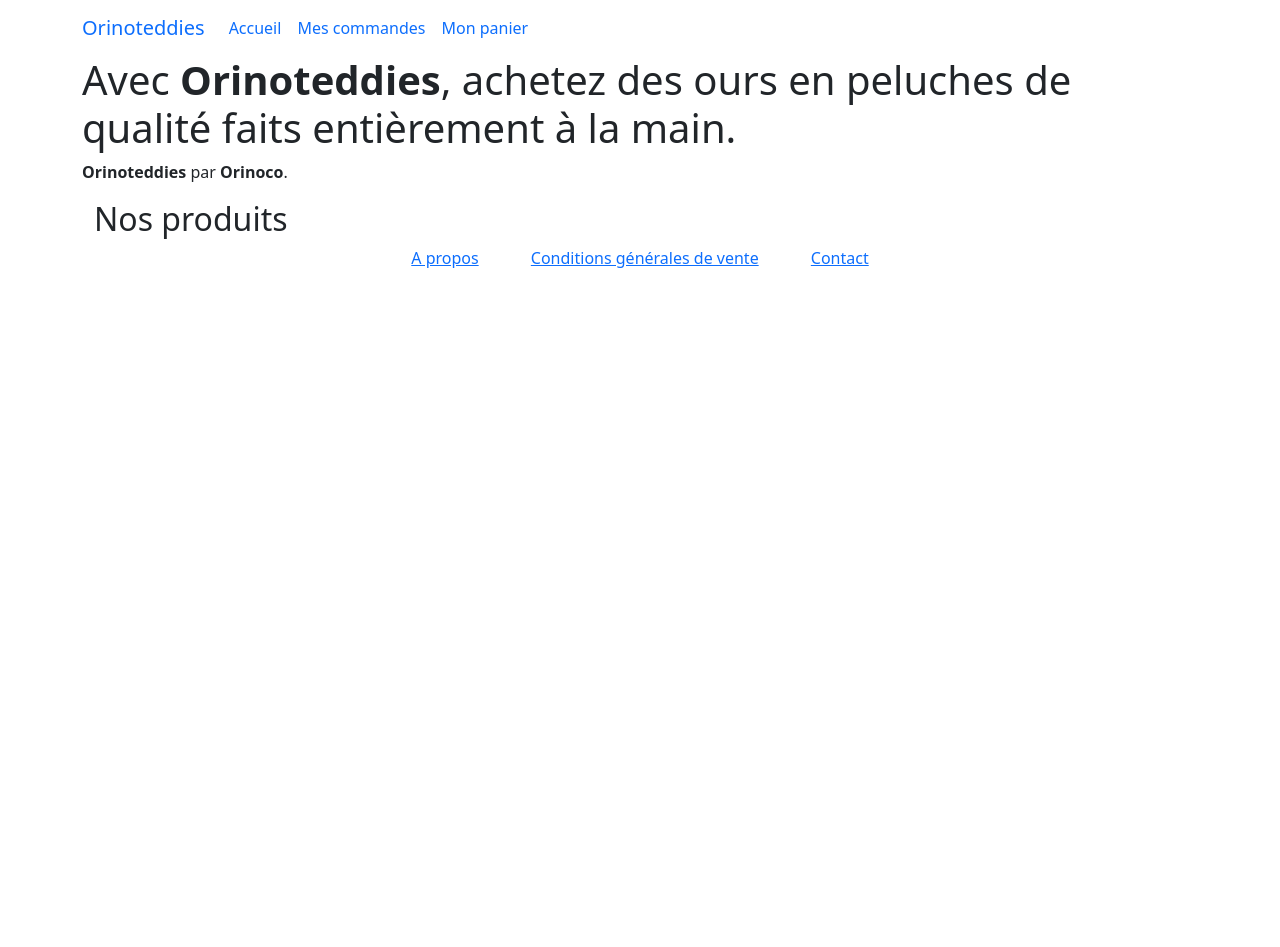
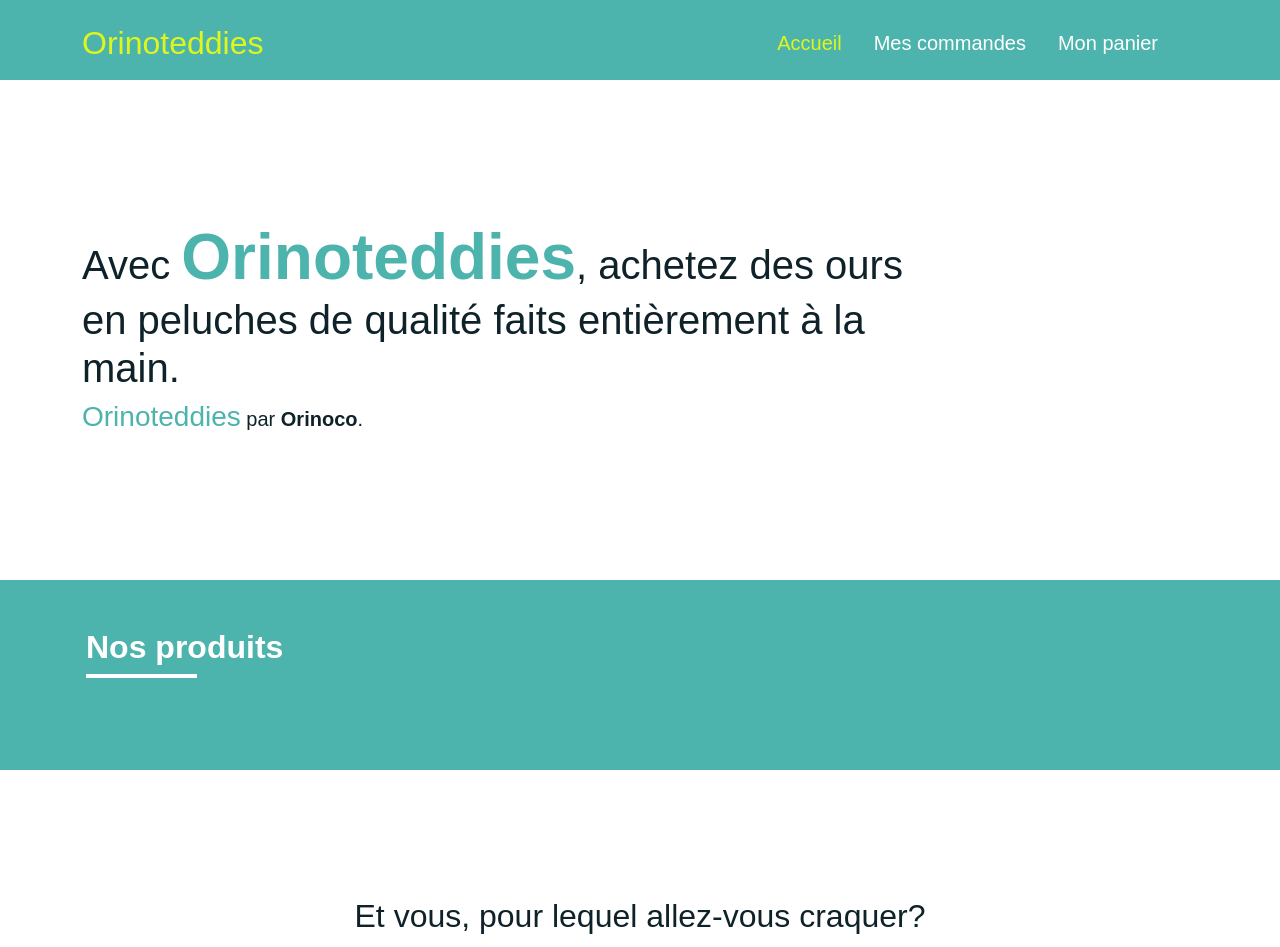
Before and after one commit to gmarteau/Orinoco-shop_vanilla-js-frontend, a website: page index.html in a window 1280 px wide. Shown: the top 947 px of the page. Before the commit the page ends 800 px from the top, so only its background shows below. Drawn offline with nearby package versions, Linux system fonts and the light colour scheme; no server answers; a web font is replaced by a local one.

Commit message:
v0.1.0: version desktop de l'index terminée

```diff
--- a/index.html
+++ b/index.html
@@ -8,68 +8,89 @@
         <meta name="description" content="Vous cherchez des peluches de qualité qui ne sortent pas à la chaîne d'usines? Orinoco a la solution pour vous! Avec Orinoteddies, achetez des ours en peluche de qualité faits entièrement à la main." />
 
         <link href="https://cdn.jsdelivr.net/npm/bootstrap@5.0.0-beta2/dist/css/bootstrap.min.css" rel="stylesheet" integrity="sha384-BmbxuPwQa2lc/FVzBcNJ7UAyJxM6wuqIj61tLrc4wSX0szH/Ev+nYRRuWlolflfl" crossorigin="anonymous">
+        <link rel="stylesheet" href="./css/style.css" />
     </head>
 
     <body>
-        <header class="container header">
+        <header class="header">
+            <div class="container header__content">
                 <div class = "row">
-                <nav class="col navbar navbar-expand-lg">
-                    <a class="navbar-brand header__brand" href="./index.html">Orinoteddies</a>
+                    <nav class="col navbar navbar-expand-lg header__nav">
+                        <a class="navbar-brand m-0 header__brand logo logo--med" href="./index.html">Orinoteddies</a>
 
                         <button class="navbar-toggler" type="button" data-toggle="collapse" data-target="#navbarContent">
-                        <span class="navbar-toggler-icon"></span>
+                            <span class="navbar-toggler-icon header__nav__icon"></span>
                         </button>
 
-                    <div id="navbarContent" class="collapse navbar-collapse">
-                        <ul class="navbar-nav header__nav">
-                            <li class="nav-item active header__nav__item--active">
-                                <a class="nav-link" href="./index.html">Accueil</a>
+                        <div id="navbarContent" class="collapse navbar-collapse header__nav__list">
+                            <ul class="navbar-nav">
+                                <li class="nav-item active">
+                                    <a class="nav-link h5 mx-3 my-0 p-0 header__nav__list__item header__nav__list__item--active" href="./index.html">Accueil</a>
                                 </li>
-                            <li class="nav-item header__nav__item">
-                                <a class="nav-link" href="./order.html">Mes commandes</a>
+                                <li class="nav-item">
+                                    <a class="nav-link h5 mx-3 my-0 p-0 header__nav__list__item" href="./order.html">Mes commandes</a>
                                 </li>
-                            <li class="nav-item header__nav__item">
-                                <a class="nav-link" href="./cart.html">Mon panier</a>
+                                <li class="nav-item">
+                                    <a class="nav-link h5 mx-3 my-0 p-0 header__nav__list__item" href="./cart.html">Mon panier</a>
                                 </li>
                             </ul>
                         </div>
                     </nav>
                 </div>
+            </div>
         </header>
 
-        <main class="container">
-            <section class="jumbotron hero">
-                <h1>Avec <strong>Orinoteddies</strong>, achetez des ours en peluches de qualité faits entièrement à la main.</h1>
-                <p><strong>Orinoteddies</strong> par <strong>Orinoco</strong>.</p>
+        <main class="content">
+            <section class="container">
+                <div class="jumbotron hero">
+                    <div class="hero__txt">
+                        <h1 class="col-9 hero__title font-weight-bold">Avec <strong class="logo logo--secondary logo--big">Orinoteddies</strong>, achetez des ours en peluches de qualité faits entièrement à la main.</h1>
+                        <p class="hero__subtitle h5"><strong class="logo logo--secondary h3">Orinoteddies</strong> par <strong>Orinoco</strong>.</p>
+                    </div>
+                </div>
             </section>
 
-            <section class="container-fluid">
-                <div class="row">
-                    <h2 class="col">Nos produits</h2>
+            <section class="grid py-5">
+                <div class="container grid__content">
+                    <div class="row mb-5">
+                        <h2 class="col px-0 mx-3 grid__title">Nos produits</h2>
                     </div>
 
-                <template id="product">
-                    <div class="card col-4">
-                        <img class="card-img-top" />
-                        <div class="card-body">
-                            <h3 class="card-title"></h3>
-                            <p class="card-text"></p>
-                            <a class="card-link stretched-link">Voir le produit</a>
+                    <template id="product" class="grid__elements">
+                        <div class="col">
+                            <div class="card p-0 shadow grid__item">
+                                <div class="grid__item__pic">
+                                    <img class="card-img-top grid__item__pic__img" />
+                                </div>
+                                <div class="card-body grid__item__txt">
+                                    <h3 class="card-title grid__item__txt__name"></h3>
+                                    <p class="card-text h6 grid__item__txt__price"></p>
+                                    <a class="card-link stretched-link grid__item__txt__link">Voir le produit</a>
+                                </div>
                             </div>
                         </div>
                     </template>
 
                     <div id="products" class="row"></div>
+                </div>
+            </section>
+
+            <section class="container tagline">
+                <div class="jumbotron">
+                    <h2 class="tagline__txt">Et vous, pour lequel allez-vous craquer?</h2>
+                </div>
             </section>
         </main>
 
-        <footer class="container">
+        <footer class="footer">
+            <div class= "container footer__content">
                 <div class="row">
-                <ul class="col list-inline text-center">
-                    <li class="list-inline-item mx-4"><a href="">A propos</a></li>
-                    <li class="list-inline-item mx-4"><a href="">Conditions générales de vente</a></li>
-                    <li class="list-inline-item mx-4"><a href="">Contact</a></li>
+                    <ul class="col list-inline footer__list">
+                        <li class="list-inline-item mx-4"><a class="footer__list__item" href="">A propos</a></li>
+                        <li class="list-inline-item mx-4"><a class="footer__list__item" href="">Conditions générales de vente</a></li>
+                        <li class="list-inline-item mx-4"><a class="footer__list__item" href="">Contact</a></li>
                     </ul>
+                </div>
             </div>
         </footer>
 
--- /dev/null
+++ b/sass/base/_base.scss
@@ -0,0 +1,12 @@
+* {
+    box-sizing: border-box;
+}
+
+body {
+    max-width: 100%;
+    margin: 0;
+}
+
+.container {
+    height: 100%;
+}
--- /dev/null
+++ b/sass/base/_typograhy.scss
@@ -0,0 +1,29 @@
+@font-face {
+    font-family: 'latoregular';
+    src: url('../fonts/lato-regular-webfont.eot');
+    src: url('../fonts/lato-regular-webfont.eot?#iefix') format('embedded-opentype'),
+         url('../fonts/lato-regular-webfont.woff2') format('woff2'),
+         url('../fonts/lato-regular-webfont.woff') format('woff'),
+         url('../fonts/lato-regular-webfont.ttf') format('truetype'),
+         url('../fonts/lato-regular-webfont.svg#latoregular') format('svg');
+    font-weight: normal;
+    font-style: normal;
+
+}
+
+@font-face {
+    font-family: 'sweet_purpleregular';
+    src: url('../fonts/sweet_purple-webfont.eot');
+    src: url('../fonts/sweet_purple-webfont.eot?#iefix') format('embedded-opentype'),
+         url('../fonts/sweet_purple-webfont.woff2') format('woff2'),
+         url('../fonts/sweet_purple-webfont.woff') format('woff'),
+         url('../fonts/sweet_purple-webfont.ttf') format('truetype'),
+         url('../fonts/sweet_purple-webfont.svg#sweet_purpleregular') format('svg');
+    font-weight: normal;
+    font-style: normal;
+
+}
+
+*:not(.logo) {
+    @include font(lato);
+}
--- /dev/null
+++ b/sass/components/_logo.scss
@@ -0,0 +1,13 @@
+.logo {
+    @include font(spurple);
+    color: $clr-primary;
+    &.logo--secondary {
+        color: $clr-secondary;
+    }
+    &.logo--med {
+        font-size: 2rem;
+    }
+    &.logo--big {
+        font-size: 4rem;
+    }
+}
--- /dev/null
+++ b/sass/layout/_footer.scss
@@ -0,0 +1,19 @@
+.footer {
+    height: $ftr-height;
+    background-color: $clr-secondary;
+    &__content {
+        display: flex;
+        align-items: center;
+        justify-content: center;
+    }
+    &__list {
+        &__item {
+            color: #fff;
+            text-decoration: none;
+            &:hover {
+                color: $clr-tertiary;
+                text-decoration: underline;
+            }
+        }
+    }
+}
--- /dev/null
+++ b/sass/layout/_grid.scss
@@ -0,0 +1,58 @@
+.grid {
+    background-color: $clr-secondary;
+    color: $clr-tertiary;
+    height: $grid-height;
+    &__content {
+        display: flex;
+        flex-direction: column;
+        justify-content: center;
+    }
+    &__title {
+        color: #fff;
+        font-weight: bold;
+        position: relative;
+        &::after {
+            content: "";
+            position: absolute;
+            width: 10%;
+            height: 4px;
+            background-color: #fff;
+            bottom: -30%;
+            left: 0;
+        }
+    }
+    &__item {
+        height: $card-height;
+        border-radius: $card-radius;
+        border: solid 5px #fff;
+        overflow: hidden;
+        &__pic {
+            height: $card-height / 1.7;
+            position: relative;
+            overflow: hidden;
+            &__img {
+                @include img-fill-space;
+            }
+        }
+        &__txt {
+            color: $clr-tertiary;
+            &__name {
+                @include font(spurple);
+                font-size: 2.3rem;
+            }
+            &__price {
+                font-weight: bold;
+            }
+            &__link {
+                color: $clr-secondary;
+                font-weight: bold;
+                text-decoration: none;
+                &:hover {
+                    cursor: pointer;
+                    color: $clr-tertiary;
+                    text-decoration: underline;
+                }
+            }
+        }
+    }
+}
--- /dev/null
+++ b/sass/layout/_header.scss
@@ -0,0 +1,58 @@
+.header {
+    height: $hdr-height;
+    background-color: $clr-secondary;
+    &__content {
+        display: flex;
+        align-items: flex-end;
+        > .row {
+            width: 100%;
+        }
+    }
+    &__brand {
+        font-size: 1.75rem;
+        &:hover {
+            color: $clr-primary;
+        }
+    }
+    &__nav {
+        display: flex;
+        justify-content: space-between;
+        &__icon {
+            color: #fff;
+        }
+        &__list {
+            max-width: max-content;
+            &__item {
+                color: #fff;
+                position: relative;
+                &::after {
+                    content: "";
+                    position: absolute;
+                    height: 2px;
+                    width: 100%;
+                    bottom: -8px;
+                    left: 0;
+                    background-color: #fff;
+                    transform: scaleX(0);
+                    transform-origin: left;
+                    transition: transform 150ms ease-in-out;
+                }
+                &:hover {
+                    color: #fff;
+                    &::after {
+                        transform: scaleX(1);
+                    }
+                }
+                &.header__nav__list__item--active {
+                    color: $clr-primary;
+                    &::after {
+                        background-color: $clr-primary;
+                    }
+                    &:hover {
+                        color: $clr-primary;
+                    }
+                }
+            }
+        }
+    }
+}
--- /dev/null
+++ b/sass/layout/_hero.scss
@@ -0,0 +1,12 @@
+.hero {
+    height: $hero-height;
+    &__txt {
+        width: 100%;
+        height: 100%;
+        display: flex;
+        flex-direction: column;
+        justify-content: center;
+        color: $clr-tertiary;
+        font-weight: bold;
+    }
+}
--- /dev/null
+++ b/sass/layout/_tagline.scss
@@ -0,0 +1,7 @@
+.tagline {
+    height: $tagline-height;
+    display: flex;
+    align-items: center;
+    justify-content: center;
+    color: $clr-tertiary;
+}
```
Also changed, not shown: sass/main.scss (added, +10 -0 lines), sass/utils/_mixins.scss (added, +23 -0 lines), sass/utils/_variables.scss (added, +17 -0 lines), css/style.css (added), 1 other file. Lines whose indentation alone changed are shown as unchanged.
